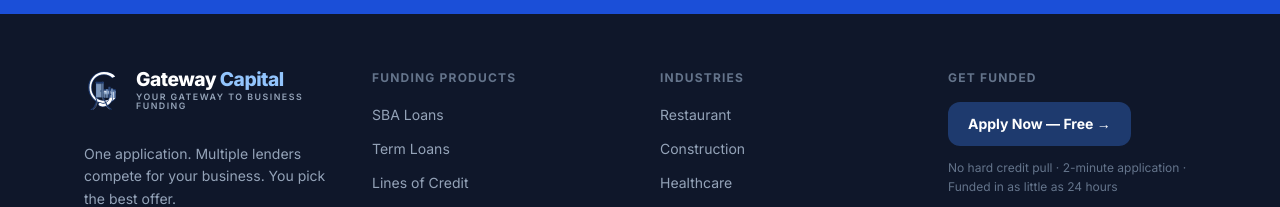
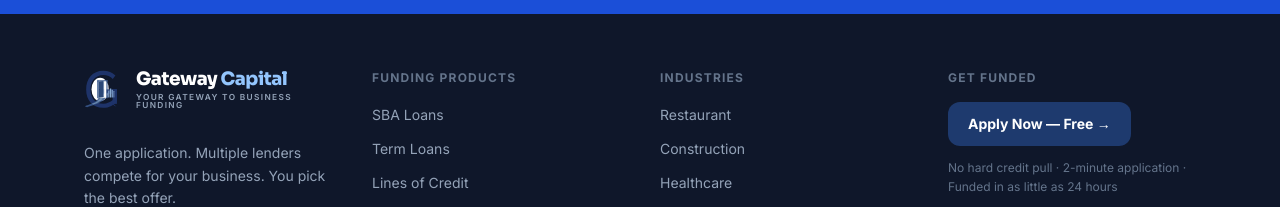
Before and after one commit to bigthinkcapital/gatewaycapital-site, a Next.js app: page /services in a window 1280 px wide. Shown: the part 2904-3111 px from the top of the page. Built offline with nearby package versions, Linux system fonts and the light colour scheme.

Commit message:
feat: GatewayLogo component updated with final brand mark SVG

```diff
--- a/src/components/GatewayLogo.tsx
+++ b/src/components/GatewayLogo.tsx
@@ -2,180 +2,110 @@
  * GatewayLogo — shared brand component
  *
  * Exports:
- *   <LogoMark size={n} />           — mark only, on transparent bg (nav, favicon)
- *   <LogoHorizontal dark={bool} />  — mark + wordmark (nav light, footer dark)
+ *   <LogoMark size={n} />            — mark only, no circle bg, transparent
+ *   <LogoHorizontal dark={bool} />   — mark + wordmark (nav / footer)
  */
 
 /* ─────────────────────────────────────────────────────────────────────────
-   COLOURS
-   ───────────────────────────────────────────────────────────────────────── */
-const NAVY   = '#1e3a6e'
-const STEEL  = '#6b8cba'   // mid-tone for bars / road highlight
-const LIGHT  = '#a8bdd4'   // lighter road fill, door frame edge
-
-/* ─────────────────────────────────────────────────────────────────────────
-   MARK  (500 × 500 viewBox, transparent background)
-   The mark is:
-     • A thick serif G curving left → top → right, tail swings down-right as J
-     • Open door in the centre-left of the G interior — panel swings left
-     • 5 rising columns / buildings through the open doorway
-     • Two curved road stripes sweeping in from the bottom-centre
+   LOGO MARK — G with open door, rising bars, perspective road
+   Matches provided brand asset exactly. Transparent background.
    ───────────────────────────────────────────────────────────────────────── */
 export function LogoMark({ size = 44 }: { size?: number }) {
   return (
     <svg
       width={size}
       height={size}
-      viewBox="0 0 500 500"
+      viewBox="0 0 520 520"
       fill="none"
       xmlns="http://www.w3.org/2000/svg"
       aria-hidden="true"
     >
-      {/* ── G / J letterform ─────────────────────────────────────────────
-          Strategy: draw filled G then cut the inner void so the strokes
-          read as thick navy letter outlines.
-          The G opens to the right (standard). The bottom-right serif
-          curves down like a J.
-      ─────────────────────────────────────────────────────────────────── */}
+      {/* Bold G letterform */}
+      <path fill="#1e3369" d="
+        M 408 72
+        C 370 32  314 10  250 10
+        C 112 10   28 112   28 252
+        C  28 392  112 492  250 492
+        C 328 492  390 458  428 406
+        L 428 252
+        L 252 252
+        L 252 306
+        L 374 306
+        L 374 390
+        C 344 416  300 438  250 438
+        C 144 438   84 356   84 252
+        C  84 148  144  64  250  64
+        C 300  64  344  84  374 116
+        Z
+      "/>
 
-      {/* Outer G filled navy */}
-      <path
-        d="
-          M390 80
-          C360 40 310 18 250 18
-          C140 18 52 106 52 220
-          C52 334 140 422 250 422
-          C310 422 362 398 395 358
-          L395 242 L248 242 L248 294 L338 294
-          L338 346
-          C318 366 286 378 250 378
-          C164 378 98 312 98 220
-          C98 128 164 62 250 62
-          C290 62 324 76 348 102
-          Z
-        "
-        fill={NAVY}
-      />
+      {/* White interior — creates hollow G opening */}
+      <ellipse cx="210" cy="252" rx="112" ry="152" fill="white"/>
 
-      {/* Inner G void — makes it a letterform not a solid shape.
-          Slightly smaller path creates the stroke thickness. */}
-      <path
-        d="
-          M390 80
-          C362 48 314 26 250 26
-          C148 26 68 108 68 220
-          C68 332 148 414 250 414
-          C308 414 358 392 390 354
-          L390 258 L256 258 L256 302 L336 302
-          L336 348
-          C314 372 284 386 250 386
-          C160 386 90 314 90 220
-          C90 126 160 54 250 54
-          C292 54 328 70 354 98
-          Z
-        "
-        fill="white"
-      />
+      {/* Crossbar + right wall */}
+      <rect x="252" y="252" width="176" height="54" fill="#1e3369"/>
+      <rect x="374" y="252" width="54"  height="188" fill="#1e3369"/>
 
-      {/* Re-fill the G body in navy (the ring between outer and inner paths) */}
-      {/* We use a compound approach: big navy filled G minus white inner = ring */}
-      {/* The white path above cuts the centre — now add back the horizontal bar */}
-      <rect x="248" y="242" width="147" height="52" rx="4" fill={NAVY} />
-      <rect x="248" y="258" width="143" height="36" rx="3" fill="white" />
-      <rect x="338" y="258" width="52" height="88" rx="4" fill={NAVY} />
-      <rect x="338" y="272" width="40" height="74" rx="3" fill="white" />
+      {/* Bottom-right serif curl */}
+      <path fill="#1e3369" d="M 374 440 C 380 456 390 468 408 472 L 428 472 C 406 466 392 450 386 434 Z"/>
 
-      {/* ── J tail serif at bottom-right ────────────────────────────── */}
-      {/* The J is the bottom-right of the G that curves down */}
-      <path
-        d="M338 330 C338 370 318 410 274 430 C258 437 240 440 220 436
-           C220 436 210 434 200 428"
-        stroke={NAVY} strokeWidth="50" strokeLinecap="round" fill="none"
-      />
-      <path
-        d="M338 330 C338 370 318 410 274 430 C258 437 240 440 220 436
-           C220 436 210 434 200 428"
-        stroke="white" strokeWidth="34" strokeLinecap="round" fill="none"
-      />
+      {/* Door frame */}
+      <rect x="172" y="138" width="17" height="228" rx="2" fill="#3a5a8e"/>
+      <rect x="289" y="138" width="17" height="228" rx="2" fill="#3a5a8e"/>
+      <rect x="172" y="132" width="134" height="17"  rx="2" fill="#3a5a8e"/>
 
-      {/* ── Open door ────────────────────────────────────────────────────
-          Door frame sits in the interior of the G, centred slightly left.
-          Left post, right post (door frame edge), lintel.
-          Door panel swings left (foreshortened rectangle).
-      ─────────────────────────────────────────────────────────────────── */}
+      {/* White light gap (open doorway) */}
+      <rect x="261" y="149" width="28" height="208" fill="white"/>
 
-      {/* Door frame — left post */}
-      <rect x="148" y="148" width="22" height="200" rx="4" fill={NAVY} />
-      {/* Door frame — right post (thin, is the door edge/jamb) */}
-      <rect x="228" y="148" width="16" height="200" rx="4" fill={STEEL} />
-      {/* Door frame — top lintel */}
-      <rect x="148" y="148" width="100" height="22" rx="4" fill={NAVY} />
+      {/* Open door panel swinging left */}
+      <path d="M 189 149 L 258 144 L 258 352 L 189 360 Z" fill="#2b4878"/>
+      {/* Panel edge highlight */}
+      <rect x="254" y="144" width="9" height="208" rx="1" fill="#c0d4e8" opacity="0.75"/>
+      {/* Door knob */}
+      <circle cx="202" cy="252" r="5" fill="#162a55"/>
 
-      {/* Door panel (open, swings left — foreshortened) */}
-      <rect x="150" y="170" width="72" height="174" rx="3" fill={STEEL} opacity="0.85" />
-      {/* Door panel inner bevel / highlight */}
-      <rect x="156" y="177" width="58" height="160" rx="2" fill={LIGHT} opacity="0.45" />
-      {/* Doorknob */}
-      <circle cx="210" cy="262" r="9" fill={NAVY} />
-      <circle cx="210" cy="262" r="5" fill={LIGHT} />
+      {/* Rising bar columns */}
+      <rect x="290" y="296" width="18" height="60"  rx="1.5" fill="#5c7aa8"/>
+      <rect x="292" y="296" width="4"  height="60"  fill="white" opacity="0.22"/>
 
-      {/* ── Rising bar columns (5) through the open doorway ─────────────
-          Columns get taller toward centre, creating a city-skyline / chart feel.
-          They're positioned to the right of the door, visible through the opening.
-          Each column has a lighter left face for depth.
-      ─────────────────────────────────────────────────────────────────── */}
+      <rect x="313" y="268" width="18" height="88"  rx="1.5" fill="#6d8fbc"/>
+      <rect x="315" y="268" width="4"  height="88"  fill="white" opacity="0.22"/>
 
-      {/* Col 1 — shortest left */}
-      <rect x="248" y="268" width="24" height="80"  rx="2" fill={STEEL}  opacity="0.75" />
-      <rect x="248" y="268" width="8"  height="80"  rx="2" fill={LIGHT}  opacity="0.5"  />
+      <rect x="336" y="240" width="18" height="116" rx="1.5" fill="#7ea3cc"/>
+      <rect x="338" y="240" width="4"  height="116" fill="white" opacity="0.28"/>
 
-      {/* Col 2 */}
-      <rect x="278" y="240" width="24" height="108" rx="2" fill={STEEL}  opacity="0.85" />
-      <rect x="278" y="240" width="8"  height="108" rx="2" fill={LIGHT}  opacity="0.5"  />
+      <rect x="359" y="258" width="18" height="98"  rx="1.5" fill="#6d8fbc"/>
+      <rect x="361" y="258" width="4"  height="98"  fill="white" opacity="0.22"/>
 
-      {/* Col 3 — tallest centre */}
-      <rect x="308" y="210" width="26" height="138" rx="2" fill={NAVY}   opacity="0.9"  />
-      <rect x="308" y="210" width="9"  height="138" rx="2" fill={STEEL}  opacity="0.6"  />
+      <rect x="382" y="274" width="14" height="82"  rx="1.5" fill="#5c7aa8"/>
+      <rect x="384" y="274" width="4"  height="82"  fill="white" opacity="0.2"/>
 
-      {/* Col 4 */}
-      <rect x="340" y="232" width="24" height="116" rx="2" fill={STEEL}  opacity="0.8"  />
-      <rect x="340" y="232" width="8"  height="116" rx="2" fill={LIGHT}  opacity="0.45" />
+      {/* Perspective road sweeping lower-left */}
+      <path d="
+        M 192 360
+        C 175 396  130 428   62 452
+        C  40 460   18 466   10 470
+        L  40 484
+        C  58 477   86 469  126 456
+        C 206 428  264 394  282 360
+        Z
+      " fill="#3a5a8e" opacity="0.88"/>
 
-      {/* Col 5 — shortest right */}
-      <rect x="370" y="258" width="22" height="90"  rx="2" fill={STEEL}  opacity="0.7"  />
-      <rect x="370" y="258" width="7"  height="90"  rx="2" fill={LIGHT}  opacity="0.4"  />
-
-      {/* ── Curved road / path sweeping in ──────────────────────────────
-          Two curves representing a perspective road leading through the door.
-          Outer curve (navy), inner highlight stripe (light steel).
-      ─────────────────────────────────────────────────────────────────── */}
-
-      {/* Road outer edge — left curve */}
-      <path
-        d="M148 348 Q172 390 130 460 Q112 490 90 495"
-        stroke={NAVY} strokeWidth="14" strokeLinecap="round" fill="none"
-      />
-      {/* Road outer edge — right curve */}
-      <path
-        d="M244 348 Q260 392 290 445 Q310 478 340 490"
-        stroke={NAVY} strokeWidth="14" strokeLinecap="round" fill="none"
-      />
-      {/* Road inner highlight left */}
-      <path
-        d="M160 355 Q182 394 148 458 Q132 486 114 494"
-        stroke={LIGHT} strokeWidth="7" strokeLinecap="round" fill="none" opacity="0.7"
-      />
-      {/* Road inner highlight right */}
-      <path
-        d="M232 352 Q246 394 272 444 Q292 475 316 488"
-        stroke={LIGHT} strokeWidth="7" strokeLinecap="round" fill="none" opacity="0.7"
-      />
+      <path d="
+        M 215 360
+        C 200 392  160 420  102 440
+        L 120 448
+        C 184 426  230 396  248 360
+        Z
+      " fill="#90aec8" opacity="0.58"/>
     </svg>
   )
 }
 
 /* ─────────────────────────────────────────────────────────────────────────
-   HORIZONTAL LOCKUP
+   HORIZONTAL LOCKUP — mark + wordmark
+   dark=false  → navy/blue text (nav, white bg)
+   dark=true   → white/light text (footer, dark bg)
    ───────────────────────────────────────────────────────────────────────── */
 interface LogoHorizontalProps {
   dark?: boolean
@@ -183,26 +113,26 @@
 }
 
 export function LogoHorizontal({ dark = false, size = 44 }: LogoHorizontalProps) {
-  const primary = dark ? '#ffffff' : NAVY
+  const primary = dark ? '#ffffff' : '#1e3369'
   const accent  = dark ? '#93c5fd' : '#2563eb'
   const sub     = dark ? '#94a3b8' : '#64748b'
 
   return (
     <span className="flex items-center gap-3">
-      <span className="flex-shrink-0 transition-transform group-hover:scale-105 duration-200">
+      <span className="flex-shrink-0">
         <LogoMark size={size} />
       </span>
       <span className="leading-none select-none">
         <span
           className="block font-extrabold tracking-tight leading-none"
-          style={{ fontSize: '1.2rem', color: primary }}
+          style={{ fontSize: '1.15rem', color: primary, fontFamily: 'var(--font-sora, ui-sans-serif)' }}
         >
           Gateway{' '}
           <span style={{ color: accent }}>Capital</span>
         </span>
         <span
           className="block font-semibold uppercase mt-1 leading-none"
-          style={{ fontSize: '0.55rem', letterSpacing: '0.17em', color: sub }}
+          style={{ fontSize: '0.52rem', letterSpacing: '0.16em', color: sub }}
         >
           Your Gateway to Business Funding
         </span>
@@ -210,10 +140,3 @@
     </span>
   )
 }
-
-/* ─────────────────────────────────────────────────────────────────────────
-   FAVICON EXPORT  (kept for reference, actual file is public/favicon.svg)
-   ───────────────────────────────────────────────────────────────────────── */
-export function LogoFavicon() {
-  return <LogoMark size={32} />
-}
```
